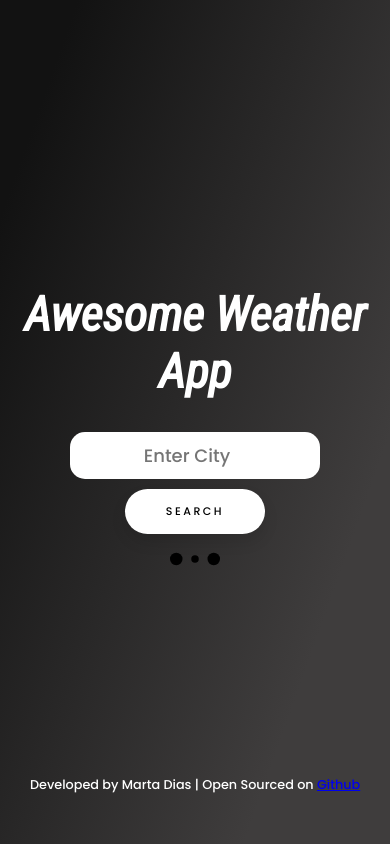
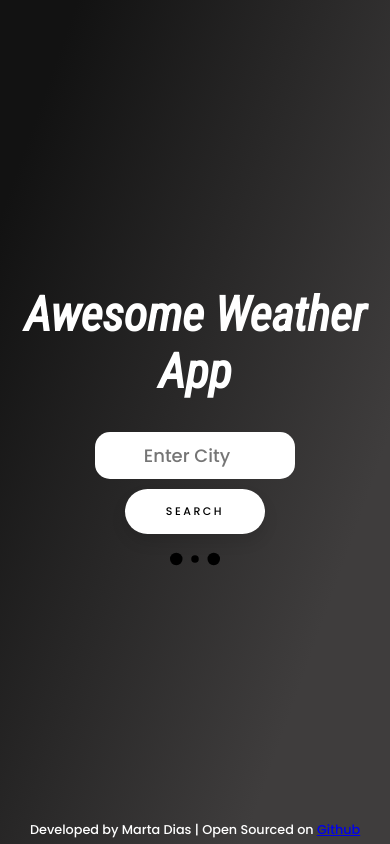
Before and after one commit to MDias04/awesome-weather-app, a React (Create React App) app: page / in a window 390 px wide. Built offline with nearby package versions, Linux system fonts and the light colour scheme.

Commit message:
MediaQueries update

```diff
--- a/src/App.css
+++ b/src/App.css
@@ -37,7 +37,7 @@
   color: rgb(254, 190, 126);
 }
 
-@media (min-width: 375px) {
+@media (min-width: 375px) and (max-width: 500px) {
   .App-header {
     font-size: 1.5rem;
   }
@@ -45,5 +45,6 @@
     font-size: 0.8rem;
     text-align: center;
     left: 30px;
+    bottom: 5px;
   }
 }
--- a/src/Search.css
+++ b/src/Search.css
@@ -77,3 +77,20 @@ span {
   width: 150px;
   height: 150px;
 }
+
+@media (min-width: 375px) and (max-width: 500px) {
+  .search-box {
+    width: 200px;
+  }
+  .search-box:focus {
+    background-color: white;
+    width: 250px;
+  }
+  ul li {
+    list-style: none;
+    padding: 5px;
+    font-size: 1rem;
+    font-family: "Roboto", sans-serif;
+    text-align: center;
+  }
+}
```
